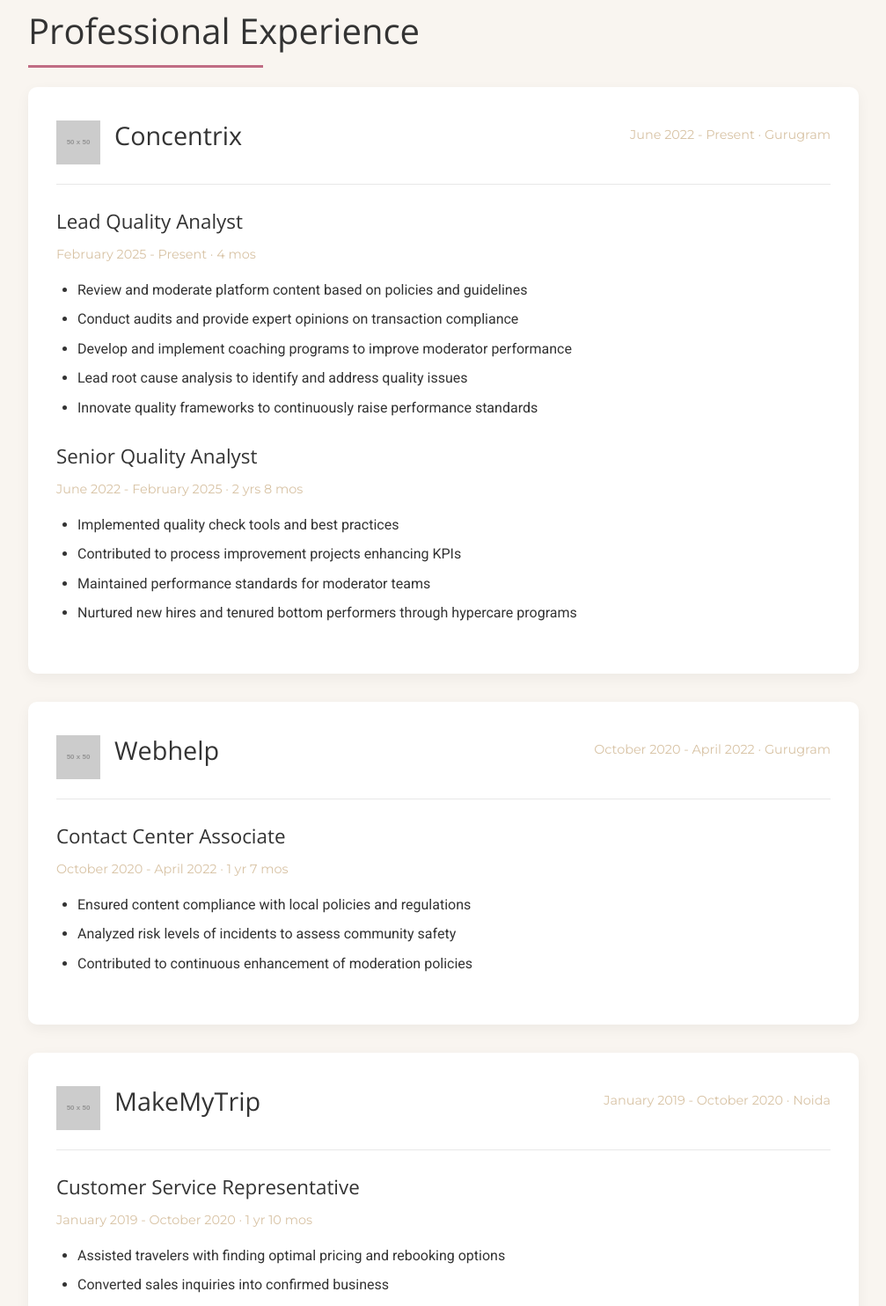
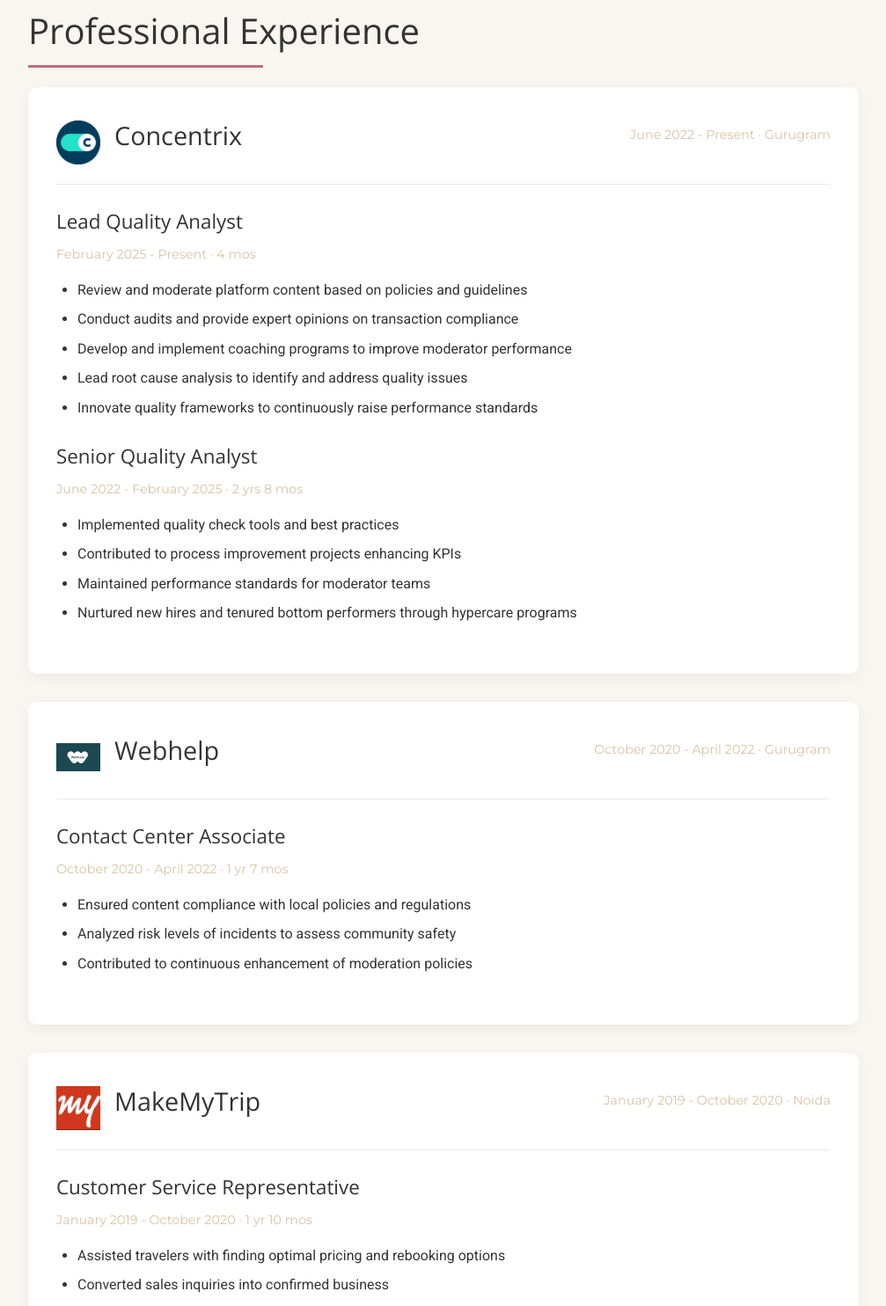
Before and after one commit to mehulsingh1209/shalusingh, a plain HTML site: page index.html in a window 1280 px wide. Shown: the part 1146-2631 px from the top of the page at 88% size, without its empty margins (136-1143 px from the left). Drawn offline with nearby package versions, Linux system fonts and the light colour scheme; placeholder pictures from the web are drawn by us.

Commit message:
Update index.html

```diff
--- a/index.html
+++ b/index.html
@@ -530,7 +530,7 @@
 
         <div class="experience-card">
             <div class="company-header">
-                <img src="https://via.placeholder.com/50x50?text=CNX" alt="Concentrix Logo">
+                <img src="conc.png" alt="Concentrix Logo">
                 <h3>Concentrix</h3>
                 <p class="duration">June 2022 - Present · Gurugram</p>
             </div>
@@ -561,7 +561,7 @@
 
         <div class="experience-card">
             <div class="company-header">
-                <img src="https://via.placeholder.com/50x50?text=WH" alt="Webhelp Logo">
+                <img src="webhelp.jpeg" alt="Webhelp Logo">
                 <h3>Webhelp</h3>
                 <p class="duration">October 2020 - April 2022 · Gurugram</p>
             </div>
@@ -579,7 +579,7 @@
 
         <div class="experience-card">
             <div class="company-header">
-                <img src="https://via.placeholder.com/50x50?text=MMT" alt="MakeMyTrip Logo">
+                <img src="mmt.jpeg" alt="MakeMyTrip Logo">
                 <h3>MakeMyTrip</h3>
                 <p class="duration">January 2019 - October 2020 · Noida</p>
             </div>
```
